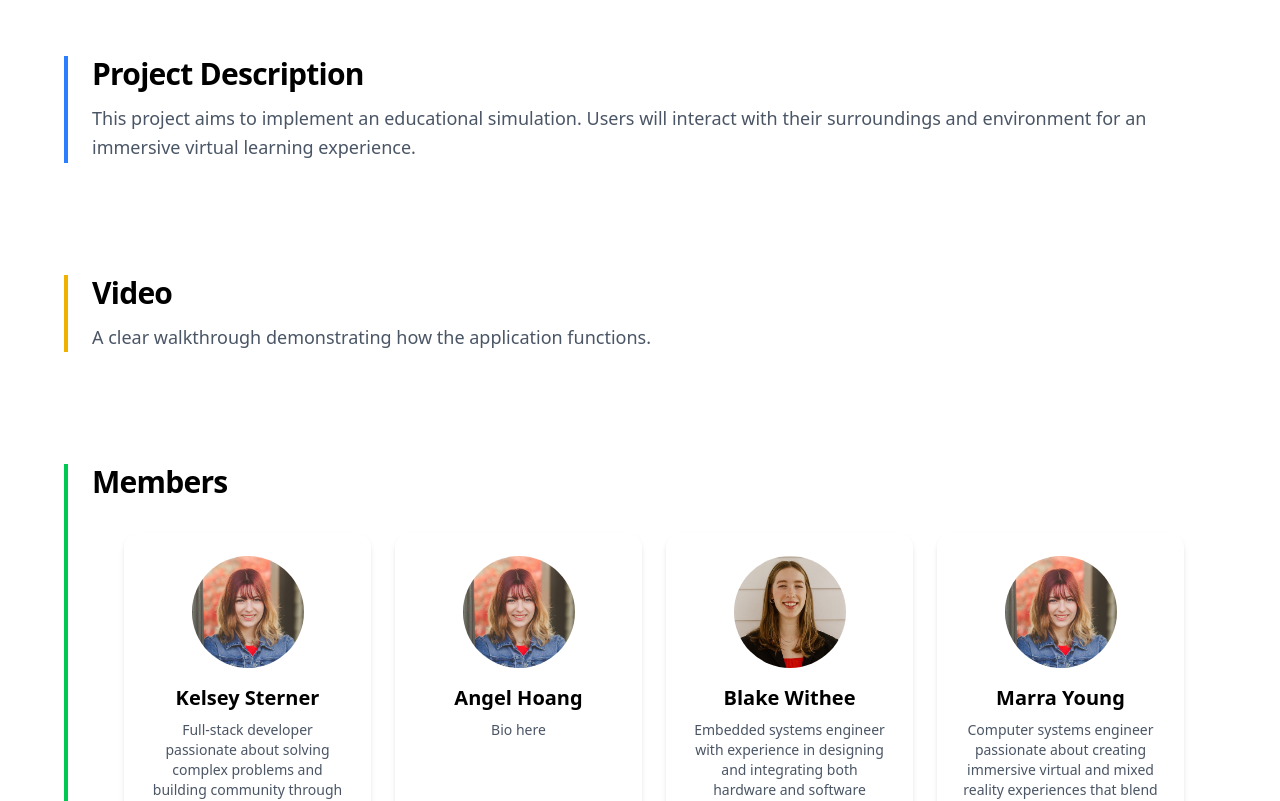
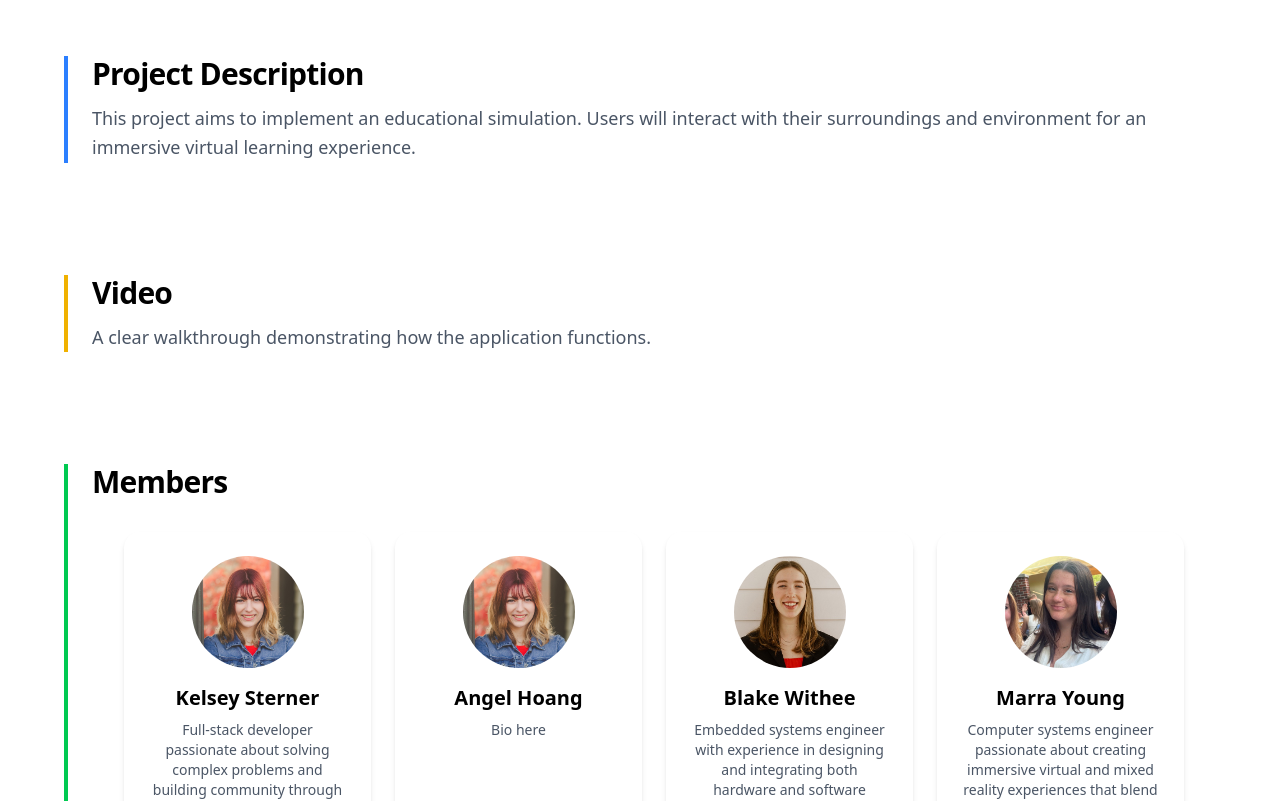
Before and after one commit to ugavr2025/final-project-website-senior-syndicate, a Next.js app: page / in a window 1280 px wide. Shown: the top 801 px of the page. Built offline with nearby package versions, Linux system fonts and the light colour scheme.

Commit message:
Update page.tsx

```diff
--- a/app/page.tsx
+++ b/app/page.tsx
@@ -19,7 +19,7 @@ export default function Home() {
       bio: "Embedded systems engineer with experience in designing and integrating both hardware and software systems",
     },
     {
-      imageSrc: "/Kelsey.jpg",
+      imageSrc: "/marra.jpg",
       name: "Marra Young",
       bio: "Computer systems engineer passionate about creating immersive virtual and mixed reality experiences that blend technology and design.",
     },
```
